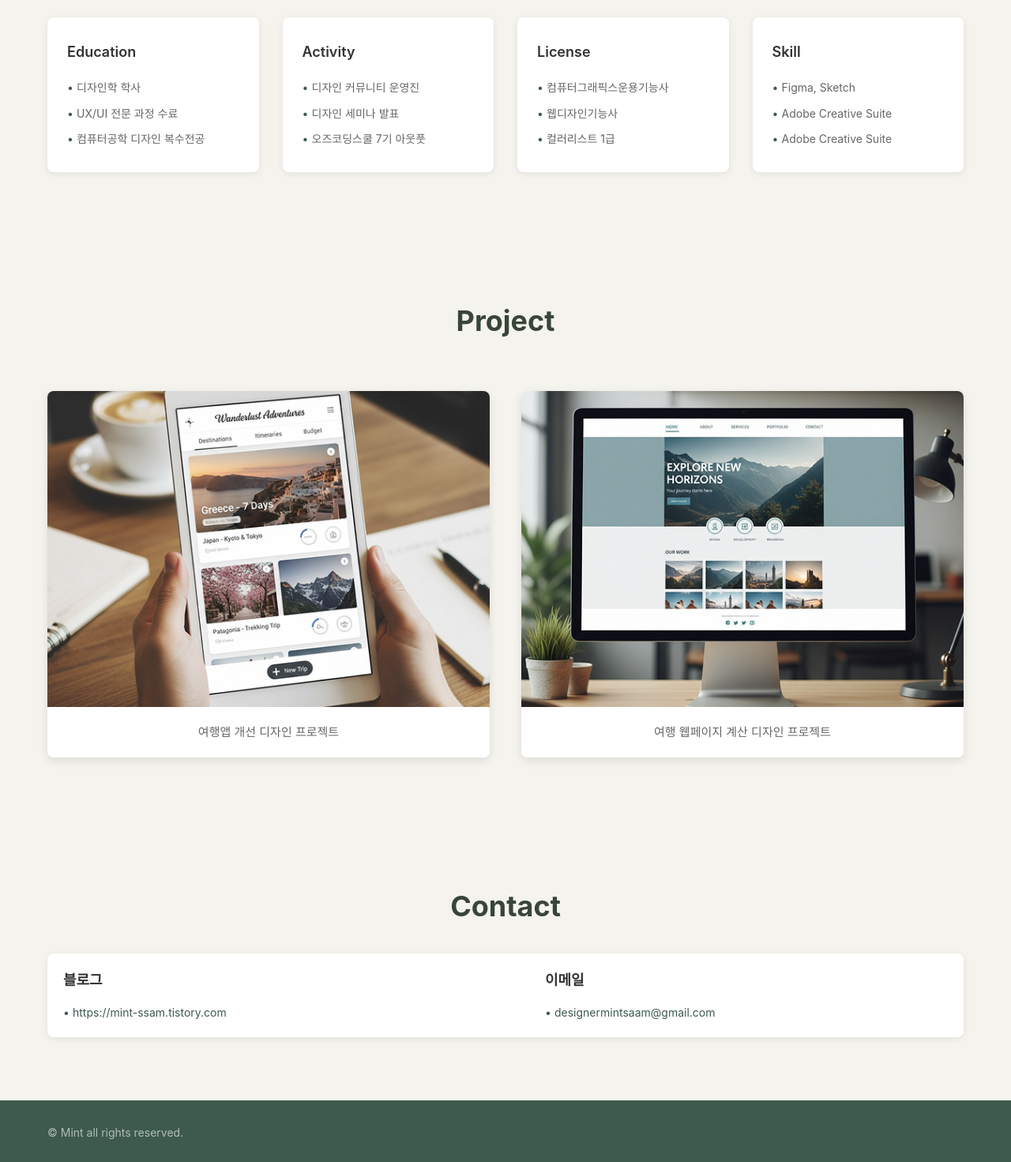
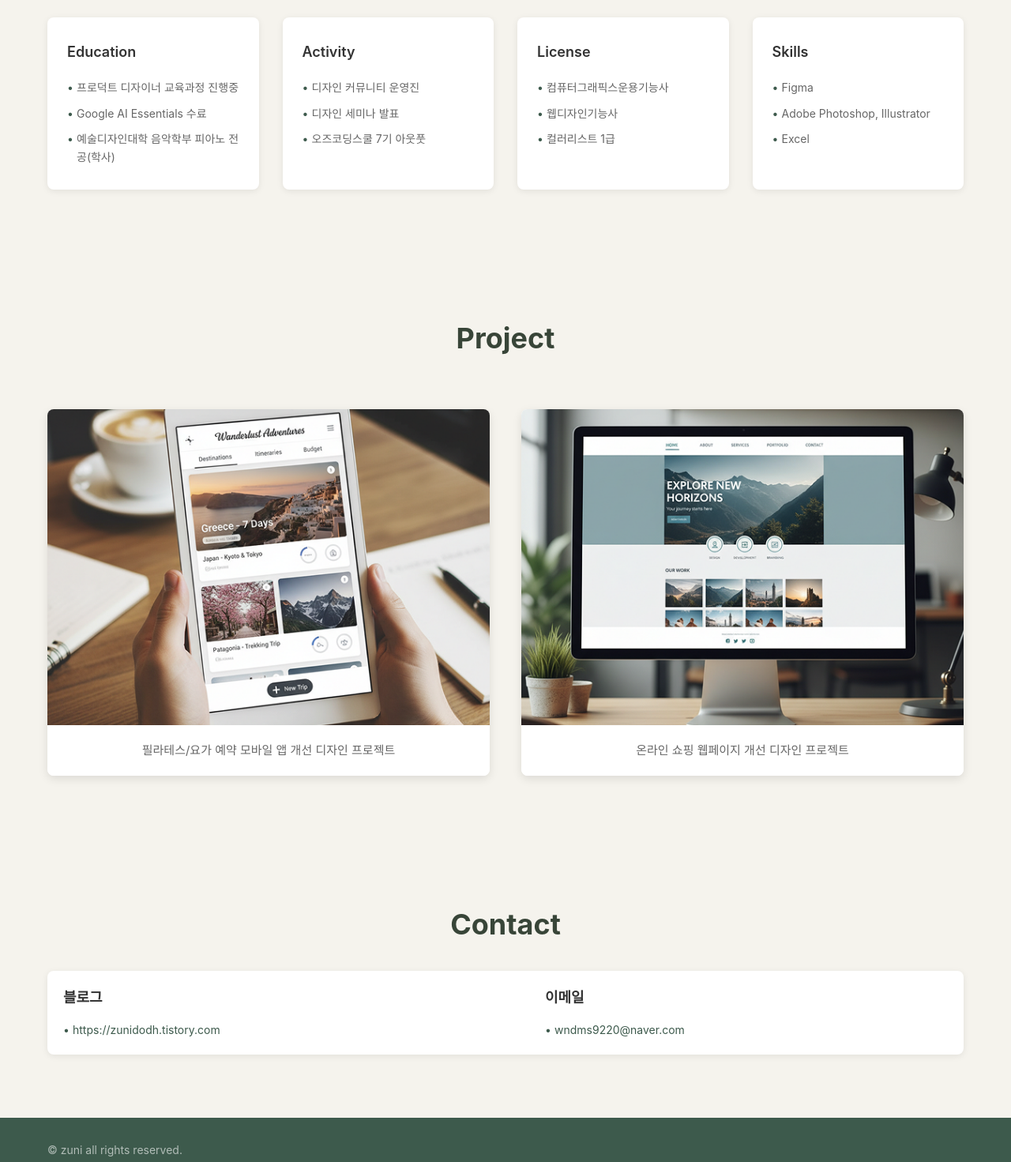
Before and after one commit to wndms9220-ai/zuni, a plain HTML site: page index.html in a window 1280 px wide. Shown: the part 1060-2531 px from the top of the page at 79% size. Drawn offline with Linux system fonts and the light colour scheme.

Commit message:
Update index.html

```diff
--- a/index.html
+++ b/index.html
@@ -44,9 +44,9 @@
             <section class="about-card">
                 <h3>Education</h3>
                 <ul>
-                    <li>디자인학 학사</li>
-                    <li>UX/UI 전문 과정 수료</li>
-                    <li>컴퓨터공학 디자인 복수전공</li>
+                    <li>프로덕트 디자이너 교육과정 진행중 </li>
+                    <li>Google AI Essentials 수료 </li>
+                    <li>예술디자인대학 음악학부 피아노 전공(학사)</li>
                 </ul>
             </section>
 
@@ -69,11 +69,11 @@
             </section>
 
             <section class="about-card">
-                <h3>Skill</h3>
+                <h3>Skills</h3>
                 <ul>
-                    <li>Figma, Sketch</li>
-                    <li>Adobe Creative Suite</li>
-                    <li>Adobe Creative Suite</li>
+                    <li>Figma</li>
+                    <li>Adobe Photoshop, Illustrator</li>
+                    <li>Excel</li>
                 </ul>
             </section>
         </div>
@@ -87,14 +87,14 @@
             <section class="project-item">
                 <figure>
                     <img src="images/project1.png" alt="여행앱 개선 디자인 프로젝트">
-                    <figcaption>여행앱 개선 디자인 프로젝트</figcaption>
+                    <figcaption>필라테스/요가 예약 모바일 앱 개선 디자인 프로젝트</figcaption>
                 </figure>
             </section>
 
             <section class="project-item">
                 <figure>
                     <img src="images/project2.png" alt="여행 웹페이지 계산 디자인 프로젝트">
-                    <figcaption>여행 웹페이지 계산 디자인 프로젝트</figcaption>
+                    <figcaption>온라인 쇼핑 웹페이지 개선 디자인 프로젝트</figcaption>
                 </figure>
             </section>
         </div>
@@ -108,14 +108,14 @@
             <section class="contact-item">
                 <h3>블로그</h3>
                 <ul>
-                    <li><a href="https://mint-ssam.tistory.com">https://mint-ssam.tistory.com</a></li>
+                    <li><a href="https://zunidodh.tistory.com">https://zunidodh.tistory.com</a></li>
                 </ul>
             </section>
 
             <section class="contact-item">
                 <h3>이메일</h3>
                 <ul>
-                    <li><a href="mailto:designermintsaam@gmail.com">designermintsaam@gmail.com</a></li>
+                    <li><a href="mailto:wndms9220@naver.com">wndms9220@naver.com</a></li>
                 </ul>
             </section>
         </div>
@@ -123,7 +123,7 @@
 
     <!-- Footer -->
     <footer>
-        <p>&copy; Mint all rights reserved.</p>
+        <p>&copy; zuni all rights reserved.</p>
     </footer>
 </body>
 </html>
```
